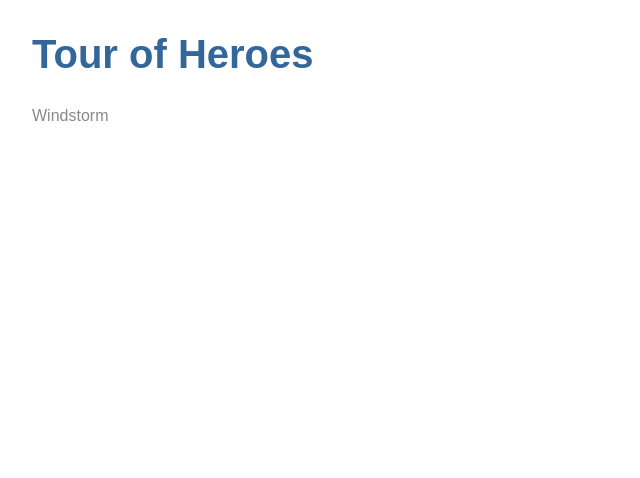
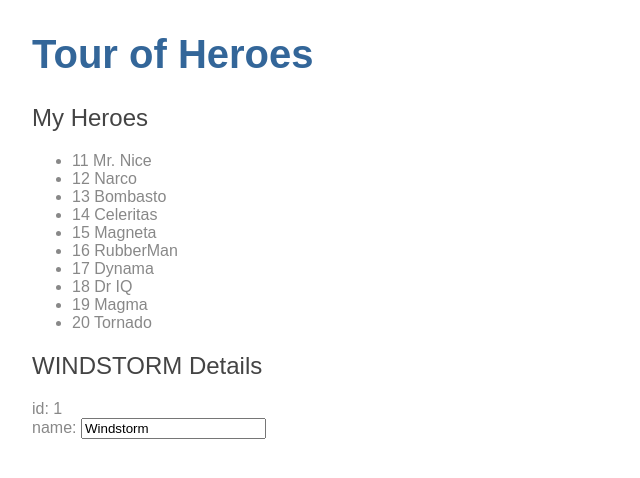
Before and after one commit to flaviuscater/Tour-of-Heroes, an Angular app: page / in a window 1280 px wide. Shown: the top 478 px of the page, without its empty margins (0-640 px from the left). Built offline with nearby package versions, Linux system fonts and the light colour scheme.

Commit message:
Listed heroes

```diff
--- a/src/app/app.module.ts
+++ b/src/app/app.module.ts
@@ -1,6 +1,6 @@
 import { BrowserModule } from '@angular/platform-browser';
 import { NgModule } from '@angular/core';
-
+import { FormsModule } from '@angular/forms';
 
 import { AppComponent } from './app.component';
 import { HeroesComponent } from './heroes/heroes.component';
@@ -12,7 +12,8 @@ import { HeroesComponent } from './heroes/heroes.component';
     HeroesComponent
   ],
   imports: [
-    BrowserModule
+    BrowserModule,
+    FormsModule
   ],
   providers: [],
   bootstrap: [AppComponent]
--- /dev/null
+++ b/src/app/hero.ts
@@ -0,0 +1,4 @@
+export class Hero {
+    id: number;
+    name: string;
+}
--- a/src/app/heroes/heroes.component.html
+++ b/src/app/heroes/heroes.component.html
@@ -1 +1,18 @@
- {{hero}}
+<h2>My Heroes</h2>
+<ul class="heroes" >
+    <li *ngFor="let hero of heroes">
+        <span class="badge">{{hero.id}} </span>
+        {{hero.name}}
+    </li>
+</ul>
+
+<h2>{{ hero.name | uppercase }} Details</h2>
+<div><span>id: </span>{{hero.id}}</div>
+<div>
+    <label>name:
+        <input [(ngModel)] = "hero.name"
+        placeholder="name">
+
+    </label>
+
+</div>
--- a/src/app/heroes/heroes.component.ts
+++ b/src/app/heroes/heroes.component.ts
@@ -1,4 +1,6 @@
 import { Component, OnInit } from '@angular/core';
+import { Hero } from '../hero'
+import { HEROES } from '../mock-heroes';
 
 @Component({
   selector: 'app-heroes',
@@ -7,10 +9,17 @@ import { Component, OnInit } from '@angular/core';
 })
 export class HeroesComponent implements OnInit {
 
+  heroes = HEROES;
+
+  hero : Hero = {
+    id: 1,
+    name: 'Windstorm'
+  }
+
   constructor() { }
 
   ngOnInit() {
   }
 
-  hero = 'Windstorm';
+
 }
--- /dev/null
+++ b/src/app/mock-heroes.ts
@@ -0,0 +1,14 @@
+import { Hero } from './hero';
+
+export const HEROES: Hero[] = [
+  { id: 11, name: 'Mr. Nice' },
+  { id: 12, name: 'Narco' },
+  { id: 13, name: 'Bombasto' },
+  { id: 14, name: 'Celeritas' },
+  { id: 15, name: 'Magneta' },
+  { id: 16, name: 'RubberMan' },
+  { id: 17, name: 'Dynama' },
+  { id: 18, name: 'Dr IQ' },
+  { id: 19, name: 'Magma' },
+  { id: 20, name: 'Tornado' }
+];
```
